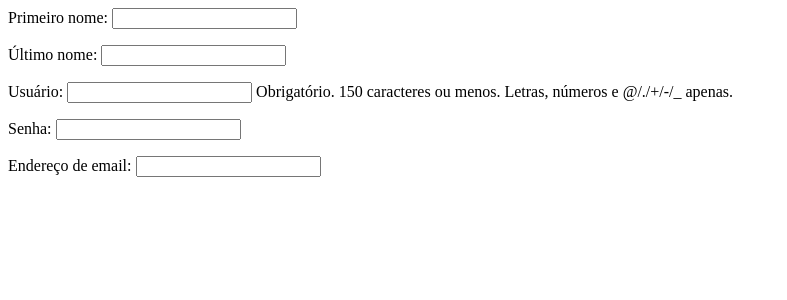
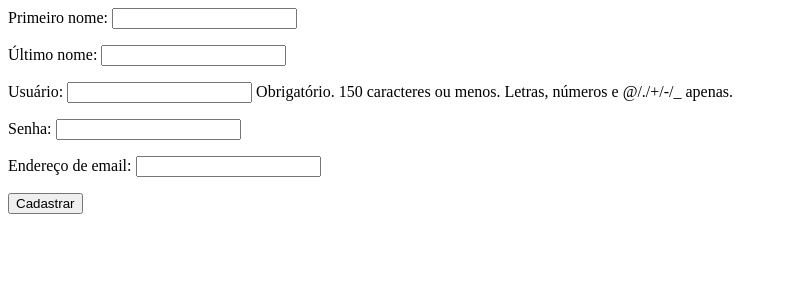
Before and after one commit to felipmartins/django-study, a Django app: page / in a window 1280 px wide. Shown: the top 300 px of the page, without its empty margins (0-787 px from the left). Run offline with Django 4.2, Linux system fonts and the light colour scheme.

Commit message:
adiciona tags para formulario no html

```diff
--- a/accounts/templates/index.html
+++ b/accounts/templates/index.html
@@ -1 +1,6 @@
+
+<form method="post">
+{% csrf_token %}
 {{ user_form.as_p }}
+<input type="submit" class="btn" value="Cadastrar">
+</form>
```
